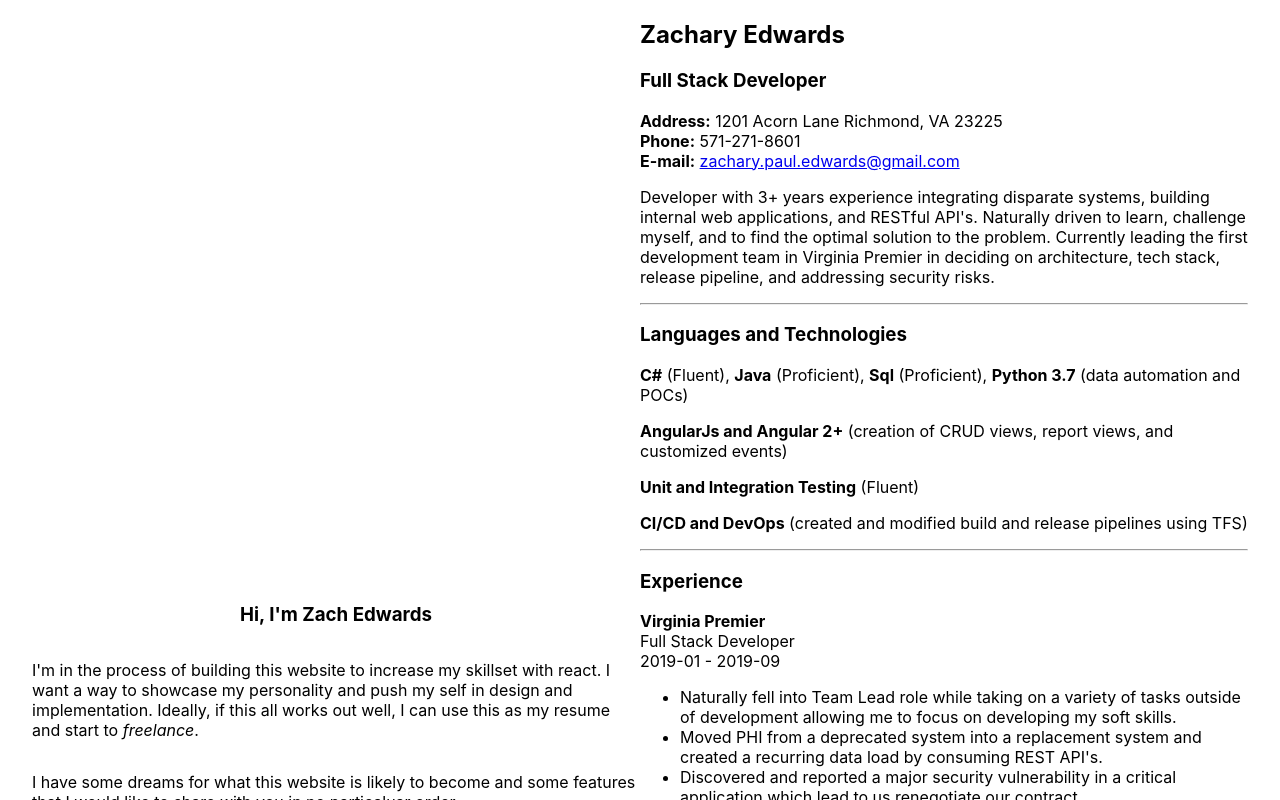
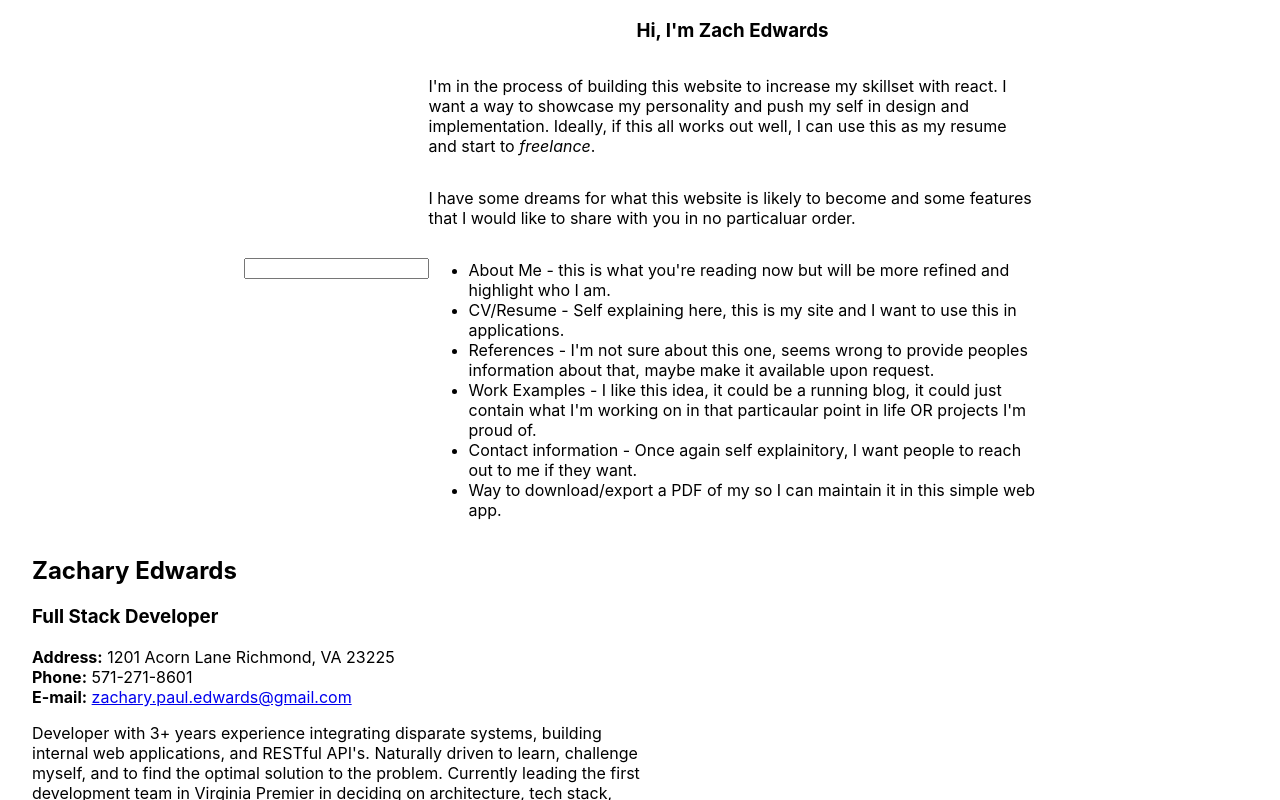
Before and after one commit to zachary-edwards/CV, a React (Create React App) app: page / in a window 1280 px wide. Shown: the top 800 px of the page. Built offline with nearby package versions, Linux system fonts and the light colour scheme.

Commit message:
checkin to review for work

```diff
--- a/src/App.js
+++ b/src/App.js
@@ -4,11 +4,13 @@ import './App.css';
 import AboutMe from './views/AboutMe';
 import JobHistory from './views/JobHistory';
 import Education from './views/Education';
+import Phone from './inputs/Phone'
 
 function App() {
   return (
     <div className="app-content">
       <div className="app-wrapper">
+        <Phone/>
         <AboutMe className={'about-me__wrapper'} test='This is an AboutMe section'/>
         <JobHistory className={'job-history__wrapper'}/>
         <Education className={'education__wrapper'}/>
--- /dev/null
+++ b/src/inputs/Phone.js
@@ -0,0 +1,56 @@
+import React, { useState } from 'react'
+
+export default function Phone(props) {
+    const [phone, setPhone] = useState('')
+    const [cursor, setCursor] = useState(0)
+    const [charDeleted, setCharDeleted] = useState('')
+
+    const isDelete = (event) => event.keyCode === 8
+
+    const onKeyDown = (event) => {
+        if (isDelete(event)) {
+            console.log('hel')
+            console.log(event.target.value)
+            setCharDeleted(event.target.value.substring(cursor-1, cursor))
+        }
+        if (charDeleted === '-')
+            setCursor(cursor-1)
+    }
+
+    const onKeyUp = (event) => {
+        let code = event.keyCode
+        if (code === 8) {
+            setCursor(cursor-1)
+            event.target.setSelectionRange(cursor-1, cursor-1)
+        }else {
+            setCursor(event.target.selectionStart)
+        }
+    }
+
+    const onClick = (event) => {
+        setCursor(event.target.selectionStart)
+    }
+
+    const handleChange = (event) => {
+        event.preventDefault()
+        let phone = event.target.value
+        phone = phone.replace(/\D/g, '')
+        let match = phone.match(/^(\d{3}|$)(\d{1,3}|$)(\d{1,4}|$)$/)
+        console.log(match)
+        if (match)
+            setPhone(`${match[1] && match[1]}${match[2] &&'-'+match[2]}${match[3] && '-'+match[3]}`)
+        else setPhone(phone)
+    }
+
+    return (
+        <input
+            type="tel"
+            value={phone}
+            onChange={handleChange}
+            onKeyUp={onKeyUp}
+            onKeyDown={onKeyDown}
+            onClick={onClick}
+            maxLength={12}
+        />
+    )
+}
--- a/src/views/JobHistory.js
+++ b/src/views/JobHistory.js
@@ -3,7 +3,7 @@ import React from 'react'
 export default function JobHistory(props) {
     return (
         <div className={props.className}>
-            <body class="vscode-light">
+            <body className="vscode-light">
                 <h2 id="zachary-edwards"><strong>Zachary Edwards</strong></h2>
                 <h3 id="full-stack-developer"><strong>Full Stack Developer</strong></h3>
                 <p><strong>Address:</strong> 1201 Acorn Lane Richmond, VA 23225<br/>
```
